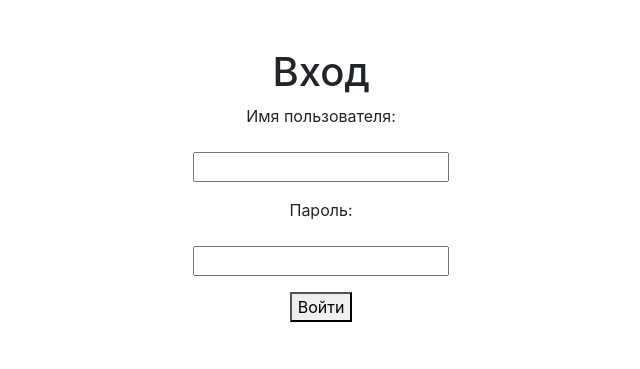
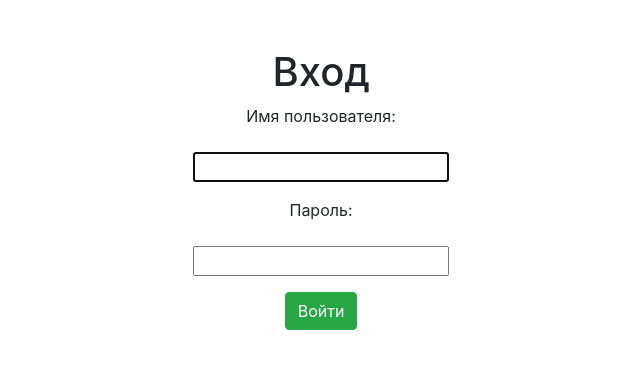
Before and after one commit to zohan95/49, a Django app: page /accounts/login/ in a window 1280 px wide. Shown: the part 56-425 px from the top of the page, without its empty margins (319-959 px from the left). Run offline with Django 3.2, Linux system fonts and the light colour scheme; some libraries are stand-ins or nearby versions.

Commit message:
подправлены шаблоны

```diff
--- a/source/accounts/templates/login.html
+++ b/source/accounts/templates/login.html
@@ -1,15 +1,17 @@
 {% extends 'base.html' %}
 {% block content %}
     <h1 class="text-center mt-5">Вход</h1>
+    <div class="container">
         <form action="{% url 'accounts:login' %}" method="post" class="text-center">
             {% csrf_token %}
             {% if has_error %}
                 <p class="form-error">Неверное имя пользователя или пароль.</p>
             {% endif %}
             <p><label for="username" class="form-label">Имя пользователя:</label></p>
-        <p><input type="text" name="username" id="username"></p>
+            <p><input type="text" name="username" id="username" autofocus></p>
             <p><label for="password" class="form-label">Пароль:</label></p>
             <p><input type="password" name="password" id="password"></p>
-        <button type="submit">Войти</button>
+            <button type="submit" class="btn btn-success">Войти</button>
         </form>
+    </div>
 {% endblock %}
```
Lines whose indentation alone changed are shown as unchanged.
